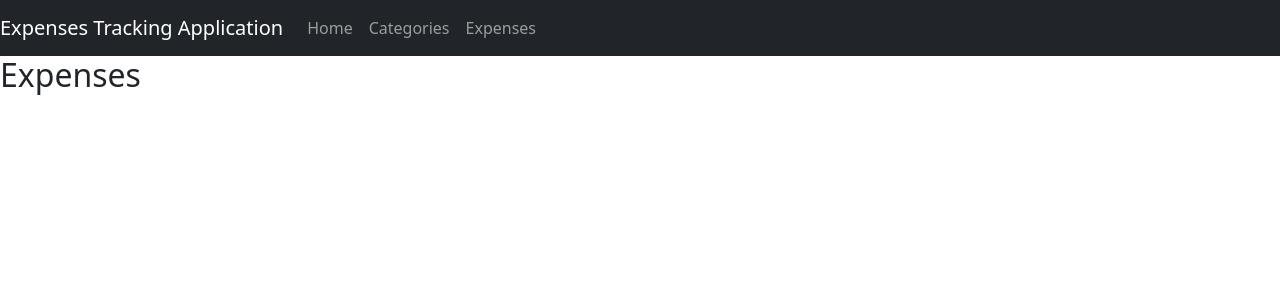
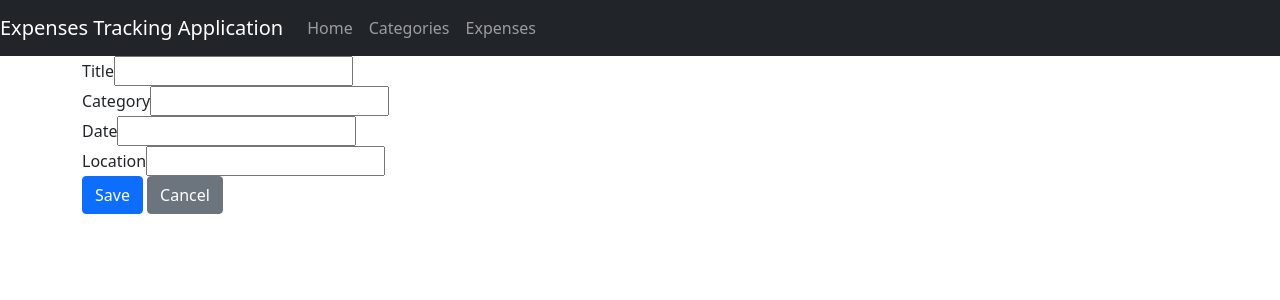
Before and after one commit to GauravMakasare/Expense-Tracker, a React (Create React App) app in the folder ExpenseApp-master/ExpenseApp-master/expenseapp/: page /expenses in a window 1280 px wide. Shown: the top 300 px of the page. Built offline with nearby package versions, Linux system fonts and the light colour scheme.

Commit message:
Adding Form and DatePicker

```diff
--- a/ExpenseApp-master/ExpenseApp-master/expenseapp/package.json
+++ b/ExpenseApp-master/ExpenseApp-master/expenseapp/package.json
@@ -10,6 +10,7 @@
     "nodemon": "^2.0.9",
     "react": "^17.0.2",
     "react-cookie": "^4.0.3",
+    "react-datepicker": "^4.1.1",
     "react-dom": "^17.0.2",
     "react-router-dom": "^5.2.0",
     "react-scripts": "4.0.3",
--- a/ExpenseApp-master/ExpenseApp-master/expenseapp/src/Expenses.js
+++ b/ExpenseApp-master/ExpenseApp-master/expenseapp/src/Expenses.js
@@ -1,11 +1,47 @@
 import React, { Component } from 'react';
 import AppNav from './AppNav';
+import DatePicker from 'react-datepicker';
+import './App.css';
+import "react-datepicker/dist/react-datepicker.css";
+import { Link } from 'react-router-dom';
+import {Container, Input, Button, Label, Form, FormGroup } from 'reactstrap';
+
 class Expenses extends Component {
     state = {  }
+    handleChange
     render() {
         return ( <div>
                     <AppNav/>
-                    <h2>Expenses</h2>
+                    <Container>
+                        <form>
+
+                            <FormGroup>
+                                <label for="Title">Title</label>
+                                <input type="text" name="Title" id="Title" onChange={this.handleChange}/>
+                            </FormGroup>
+
+                            <FormGroup>
+                                <label for="category">Category</label>
+                                <input type="text" name="category" id="category" onChange={this.handleChange}/>
+                            </FormGroup>
+
+                            <FormGroup>
+                                <label for="expenseData">Date</label>
+                                <DatePicker selected={this.state.date} onChange={this.handleChange}/>
+                            </FormGroup>
+
+                            <FormGroup>
+                                <label for="location">Location</label>
+                                <input type="text" name="location" id="location" onChange={this.handleChange}></input>
+                            </FormGroup>
+
+                            <FormGroup>
+                               <Button color="primary" type="submit">Save</Button>{' '}
+                               <Button color="secondary" tag={Link} to="/categories">Cancel</Button>
+                            </FormGroup>
+
+                        </form>
+                    </Container>
                 </div> );
     }
 }
--- a/ExpenseApp-master/ExpenseApp-master/expenseapp/src/Home.js
+++ b/ExpenseApp-master/ExpenseApp-master/expenseapp/src/Home.js
@@ -6,7 +6,12 @@ class Home extends Component {
 
     render() {
         return (
+            <div>
              <AppNav/>
+             <h3 style={{display: 'flex', justifyContent: 'center', alignItems: 'center', height:'50vh'}}>
+                 Welcome to Easy Expense Manager!
+             </h3>
+             </div>
             );
     }
 }
```
Also changed, not shown: 1 other file (tests, documents, lock files or other folders).
